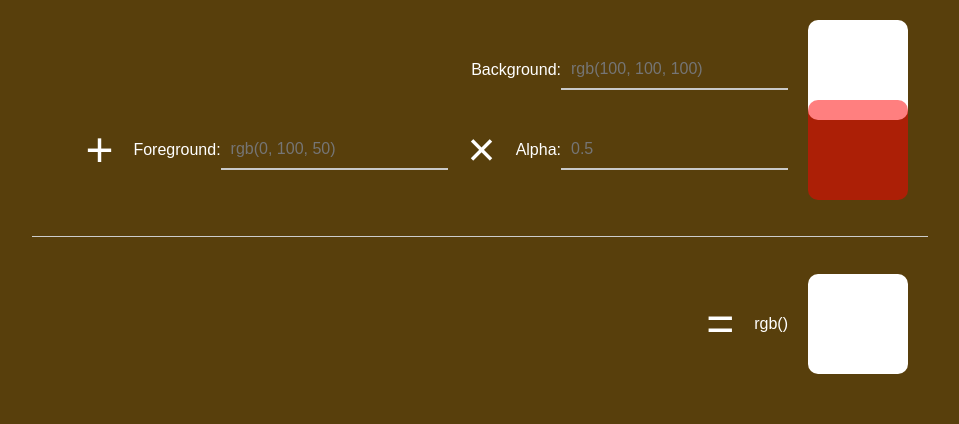
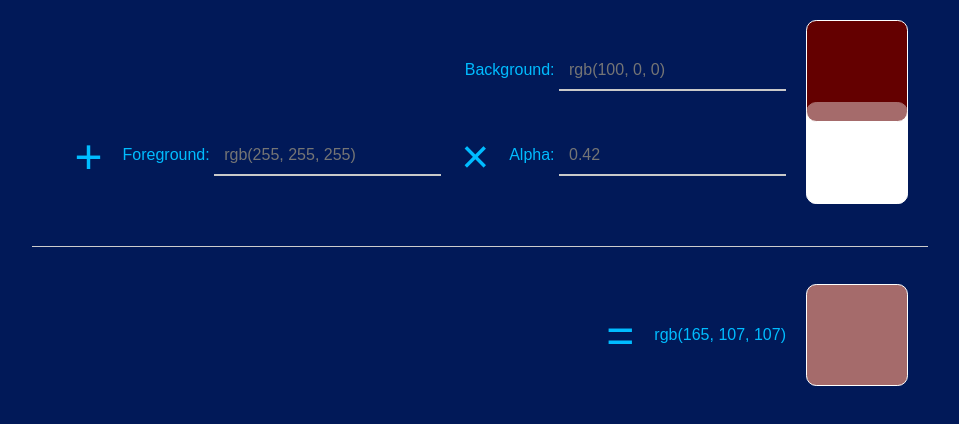
Before and after one commit to WesWedding/color-combiner, a plain HTML site: page index.html in a window 1280 px wide. Shown: the whole page, without its empty margins (160-1119 px from the left). Drawn offline with nearby package versions, Linux system fonts and the light colour scheme.

Commit message:
Some slight UX improvement in visuals, and updating placeholder and result texts with actual values being used.

```diff
--- a/css/main.css
+++ b/css/main.css
@@ -11,8 +11,8 @@
    ========================================================================== */
 
 html {
-    color: #FFF;
-    background-color: #583f0c;
+    color: #00bcff;
+    background-color: #011958;
     font-size: 1em;
     line-height: 1.4;
 }
@@ -25,12 +25,12 @@ html {
  */
 
 ::-moz-selection {
-    background: #b3d4fc;
+    background: #3a0057;
     text-shadow: none;
 }
 
 ::selection {
-    background: #b3d4fc;
+    background: #3a0057;
     text-shadow: none;
 }
 
@@ -110,13 +110,25 @@ input[type="text"].focus {
     margin-top: -60px;
 }
 
-.swatch {
+
+.swatch-wrap {
+    position: relative;
+}
+.swatch, .swatch-bg {
     background-color: white;
     border-radius: 10%;
+    border: 1px solid white;
     display: inline-block;
     height: 100px;
     margin: 20px;
     width: 100px;
+}
+
+.swatch-bg {
+    position: absolute;
+    left: 0;
+    top: 0;
+    z-index:-1;
 }
 
 #fgcolor .swatch {
--- a/index.html
+++ b/index.html
@@ -21,13 +21,24 @@
         <form>
             <fieldset>
                 <div id="bgcolor" class="row">
-                    Background: <input name="bgcolor" type="text" width="3" placeholder="rgb(100, 100, 100)">
+                    <label>Background:
+                        <input name="bgcolor" type="text" width="3" placeholder="rgb(100, 100, 100)">
+                    </label>
                     <div class="swatch"></div>
                 </div>
                 <div id="fgcolor" class="row">
-                    <span class="operator">&plus;</span>Foreground:<input name="fgcolor" type="text" width="16"  placeholder="rgb(0, 100, 50)">
-                    <span class="operator">&times;</span>Alpha: <span id="fgalpha"><input name="fgalpha" type="text" width="16" placeholder="0.5"></span>
-                    <div class="swatch"></div>
+                    <span class="operator">&plus;</span>
+                    <label>Foreground:
+                        <input name="fgcolor" type="text" width="16"  placeholder="rgb(0, 100, 50)">
+                    </label>
+                    <span class="operator">&times;</span>
+                    <label>
+                      Alpha: <span id="fgalpha"><input name="fgalpha" type="text" width="16" placeholder="0.5"></span>
+                    </label>
+                    <div class="swatch-wrap">
+                      <div class="swatch-bg"></div>
+                      <div class="swatch"></div>
+                    </div>
                 </div>
                 <hr>
                 <div id="result" class="row">
--- a/js/main.js
+++ b/js/main.js
@@ -1,8 +1,8 @@
 (function ($) {
 'use strict';
-var DEFAULT_FG = {values: [100, 100, 100]};
-var DEFAULT_BG = {values: [100, 100, 100]};
-var DEFAULT_ALPHA = {value: 0.5};
+var DEFAULT_FG = {values: [255, 255, 255]};
+var DEFAULT_BG = {values: [100, 0, 0]};
+var DEFAULT_ALPHA = {value: 0.42};
 
 var _fgColor = DEFAULT_FG;
 var _bgColor = DEFAULT_BG;
@@ -71,11 +71,13 @@ function onColorChange(event) {
   var value = _readStringFor.rgbVals(event.target.value);
   setRgbVals(event.target.name, value);
   setDocumentColors();
+  updateTextValues();
 }
 function onAlphaChange(event) {
   var value = _readStringFor.alphaVals(event.target.value);
   setAlphaVals(value);
   setDocumentColors();
+  updateTextValues();
 }
 
 function setDocumentColors() {
@@ -86,6 +88,19 @@ function setDocumentColors() {
   fgSwatch.style.backgroundColor = colorToRGBString(_fgColor);
   fgSwatch.style.opacity = _alpha.value;
   combinedSwatch.style.backgroundColor = colorToRGBString(combineColors(_bgColor, _fgColor, _alpha));
+}
+
+function updateTextValues() {
+  var bgInput = document.querySelector('#bgcolor input');
+  var fgInput = document.querySelector('#fgcolor input');
+  var alphaInput = document.querySelector('#fgalpha input');
+  var resultOutput = document.querySelector('#result .output');
+
+  bgInput.setAttribute('placeholder', colorToRGBString(_bgColor));
+  fgInput.setAttribute('placeholder', colorToRGBString(_fgColor));
+  alphaInput.setAttribute('placeholder', _alpha.value);
+  resultOutput.innerHTML = colorToRGBString(combineColors(_bgColor, _fgColor, _alpha));
+
 }
 
 function colorToRGBString(color) {
@@ -121,6 +136,8 @@ function attachListenersToInputs() {
 
   document.addEventListener("DOMContentLoaded", function(event) {
     attachListenersToInputs();
+    setDocumentColors();
+    updateTextValues();
   });
 
 })(window.jQuery);
```
